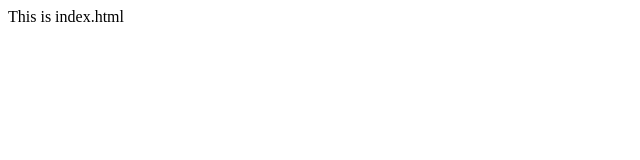
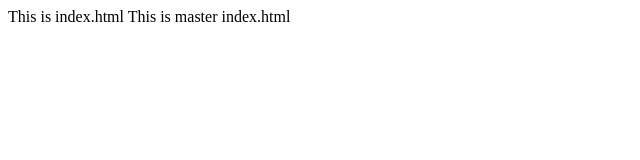
Before and after one commit to jimmygit23/project02_1, a plain HTML site: page project02/index.html in a window 1280 px wide. Shown: the whole page, without its empty margins (0-640 px from the left). Drawn offline with Linux system fonts and the light colour scheme.

Commit message:
提交master的index.html

```diff
--- a/project02/index.html
+++ b/project02/index.html
@@ -9,7 +9,7 @@
 </head>
 
 <body>
-    This is index.html
+    This is index.html This is master index.html
 </body>
 
 </html>
```
